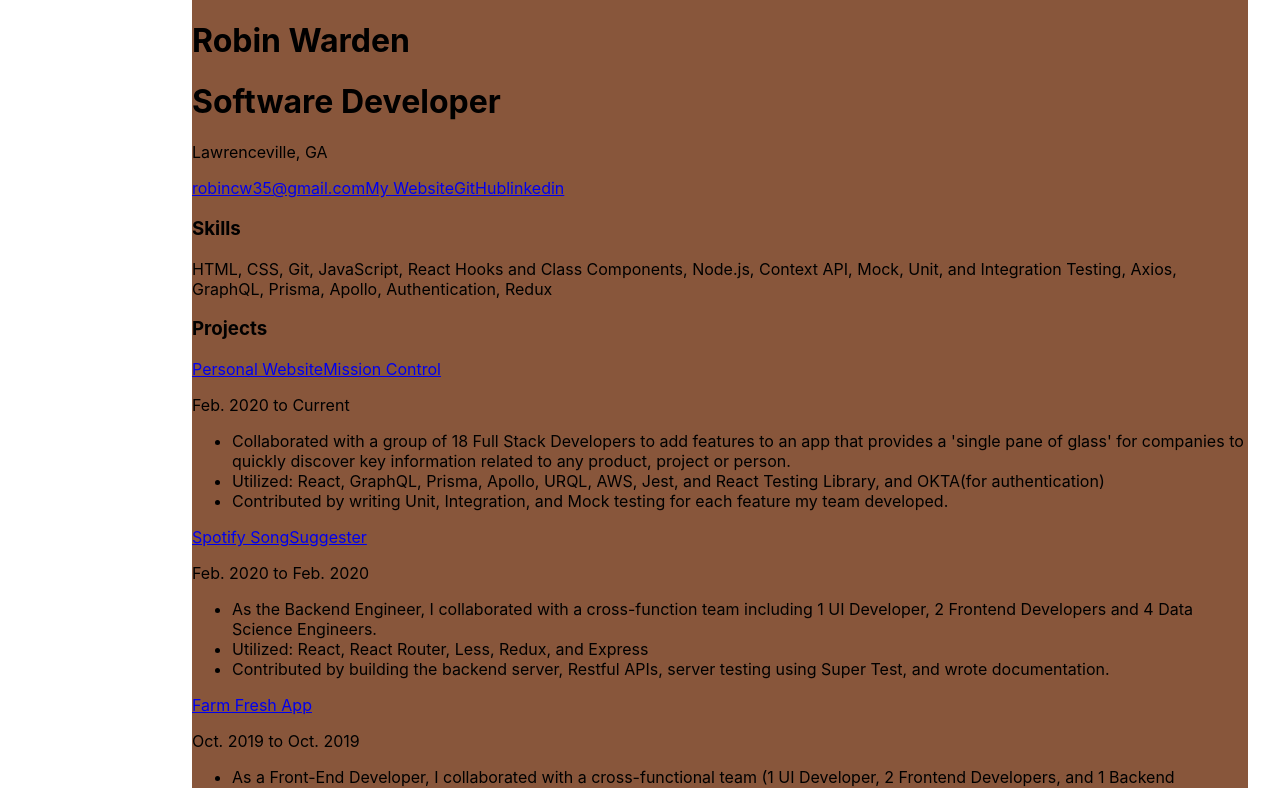
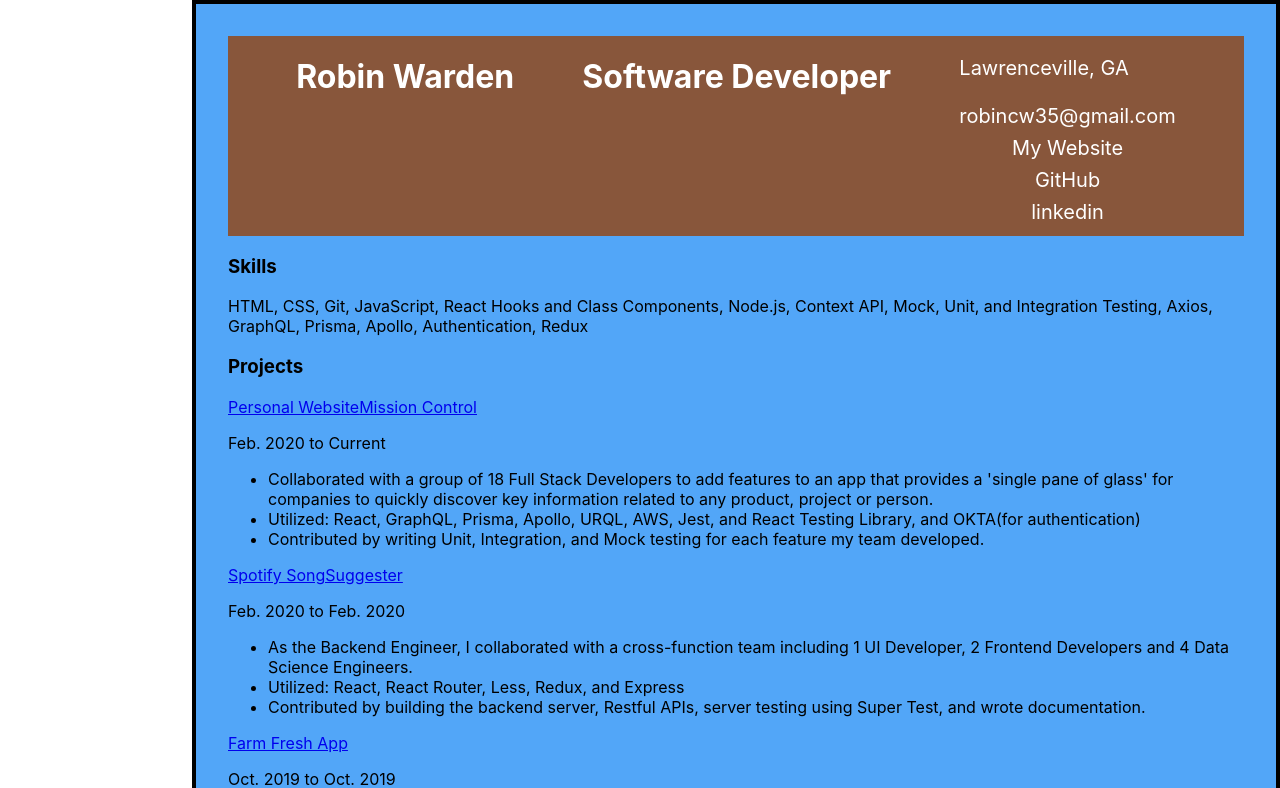
Before and after one commit to Code4Blessings/Coding-Resume, a React (Create React App) app: page / in a window 1280 px wide. Shown: the top 788 px of the page. Built offline with nearby package versions, Linux system fonts and the light colour scheme.

Commit message:
Updated scss files

```diff
--- a/src/App.scss
+++ b/src/App.scss
@@ -1,3 +1,5 @@
+@import "./scss/variables.scss";
+@import "./scss/mixins.scss";
 @import "./scss/Header.scss";
 @import "./scss/Contact.scss";
 @import "./scss/Skills.scss";
@@ -6,9 +8,9 @@
 @import "./scss/Education.scss";
 
 .App {
-  max-width: 66rem;
-  max-height: 86rem;
-  margin-left: 15%;
-  display: grid;
-  background-color: #88563b;
+ max-width: 66rem;
+ margin-left: 15%;
+ border: 4px solid black;
+ padding: 2rem;
+ background-color: $secondary;
 }
--- a/src/components/Contact.js
+++ b/src/components/Contact.js
@@ -3,16 +3,10 @@ import { FontAwesomeIcon } from "@fortawesome/react-fontawesome";
 
 const Contact = () => {
     return (
-      <div className="contact">
-        <p>Lawrenceville, GA</p>
-        <a href="robincw35@gmail.com">robincw35@gmail.com</a>
-        <a href="https://code4blessings.github.io/RobinWarden_Portfolio/">
-          My Website
-        </a>
-        <a href="https://github.com/Code4Blessings">GitHub</a>
-        <a href="https://www.linkedin.com/in/robin-warden-7126b054">linkedin
-        </a>
+      <div>
+
       </div>
+
     );
 };
 
--- a/src/components/Header.js
+++ b/src/components/Header.js
@@ -1,17 +1,27 @@
 import React from 'react';
-import Contact from './Contact'
 
 const Header = () => {
     return (
-        <div className="head-container">
-            <div className="title">
+        <div className="header-container">
+            <div className="section-title">
                 <h1>Robin <span>Warden</span></h1>
+            </div>
+            <div className="role">
                 <h1>Software Developer</h1>
-                <Contact />
             </div>
-
+               <div className="contact">
+                    <p>Lawrenceville, GA</p>
+                <div className="links">
+                    <a href="robincw35@gmail.com">robincw35@gmail.com</a>
+                    <a href="https://code4blessings.github.io/RobinWarden_Portfolio/">
+                        My Website
+                    </a>
+                    <a href="https://github.com/Code4Blessings">GitHub</a>
+                    <a href="https://www.linkedin.com/in/robin-warden-7126b054">linkedin
+                    </a>
+                </div>
+            </div>
         </div>
-
     );
 };
 
--- a/src/scss/Contact.scss
+++ b/src/scss/Contact.scss
@@ -0,0 +1,17 @@
+.contact {
+    p {
+        font-size: 20px;
+
+    }
+}
+
+.links {
+    a {
+        color: $font-color;
+        text-decoration: none;
+        font-size: 20px;
+        @include displayFlex;
+        flex-direction: row;
+        line-height: 2rem;
+    }
+}
--- a/src/scss/Header.scss
+++ b/src/scss/Header.scss
@@ -0,0 +1,9 @@
+.header-container {
+    background-color: $primary;
+    @include displayFlex;
+    border-radius: 2px solid black;
+    color: $font-color;
+    margin: 0;
+    width: 100%;
+    height: 200px;
+}
--- a/src/scss/mixins.scss
+++ b/src/scss/mixins.scss
@@ -0,0 +1,6 @@
+//Mixins
+
+@mixin displayFlex {
+    display: flex;
+    justify-content: space-evenly;
+}
--- a/src/scss/variables.scss
+++ b/src/scss/variables.scss
@@ -1,9 +1,4 @@
 //Color Assignments
-$primary: $lt-brown;
-$secondary: $lt-blue;
-$font-color: $white;
-
-//Colors
-$lt-brown: #88563b;
-$lt-blue: #52a6f8;
-$white: #fff;
+$primary: #88563b;
+$secondary: #52a6f8;
+$font-color: #fff;
```
